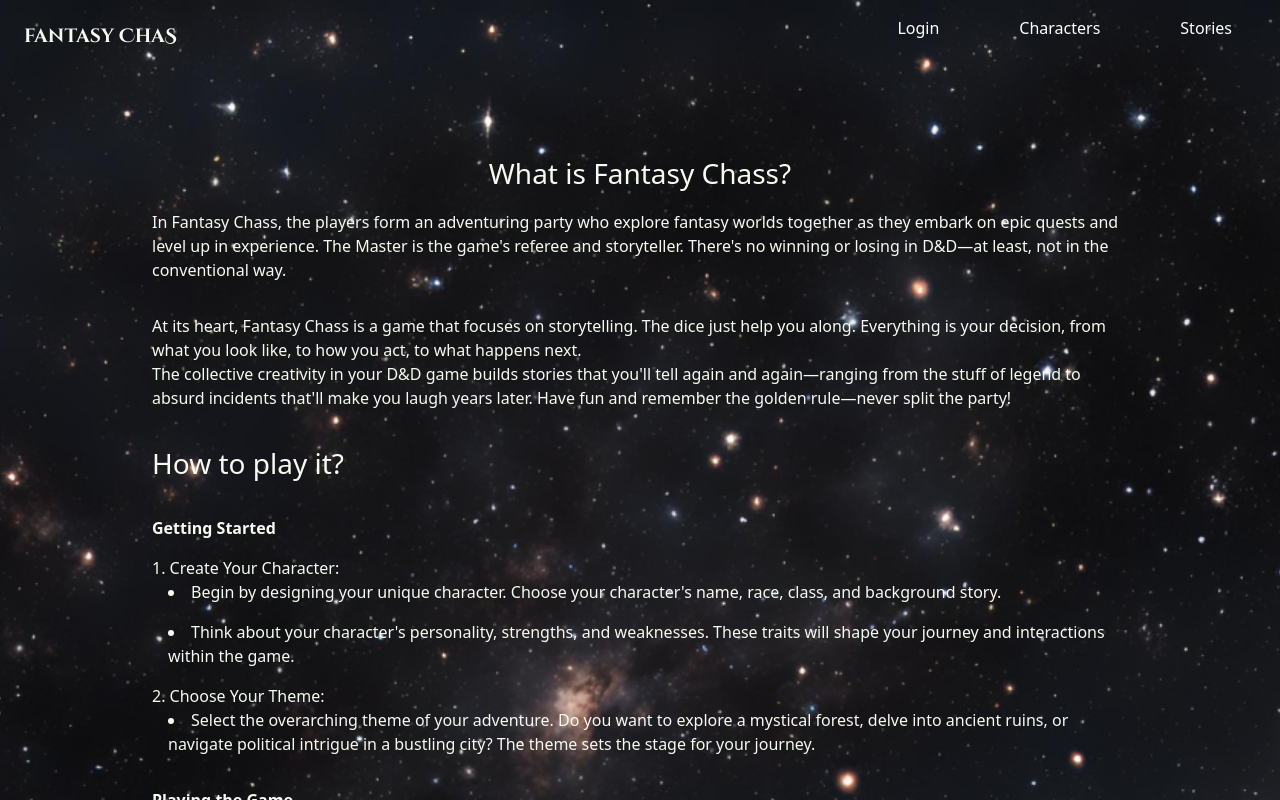
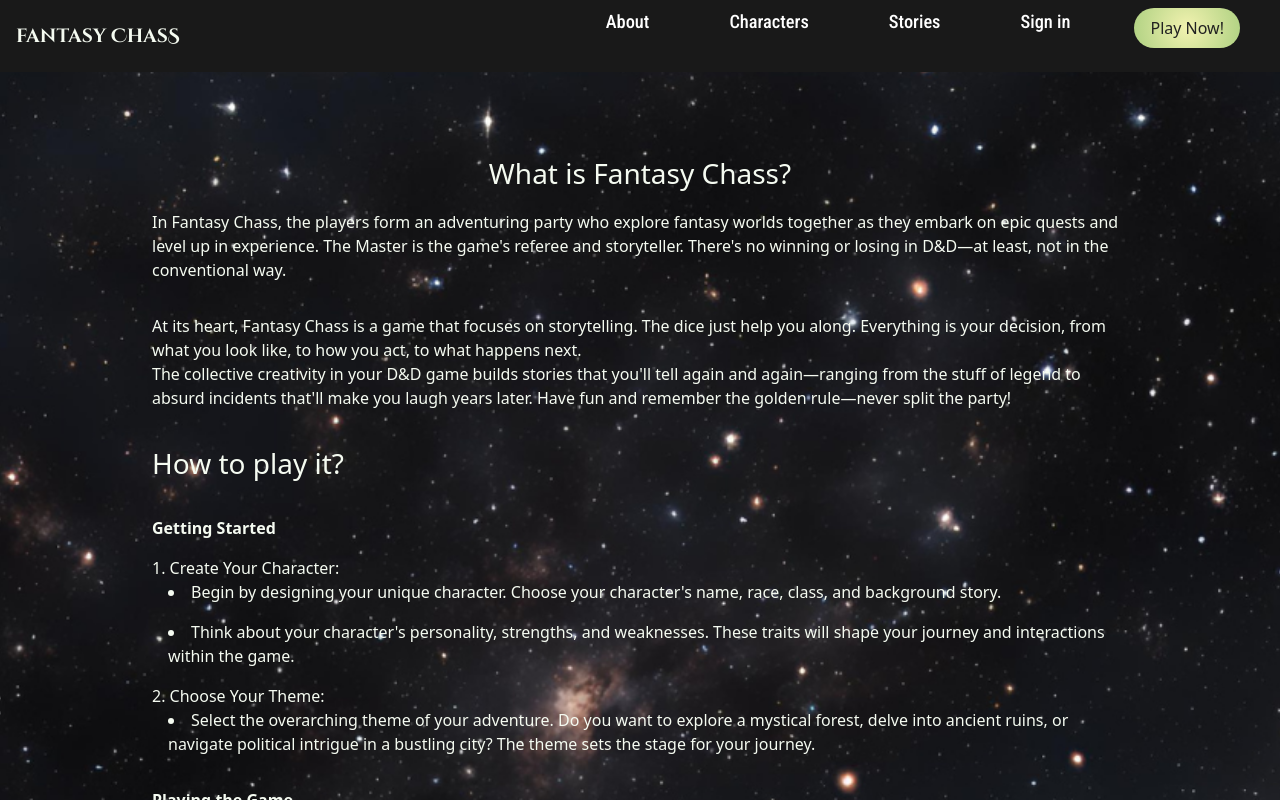
Before and after one commit to f-eighty7/ChasChallenger, a React (Vite) app: page /about in a window 1280 px wide. Shown: the top 800 px of the page. Built offline with nearby package versions, Linux system fonts and the light colour scheme.

Commit message:
nav to desktop

```diff
--- a/src/components/ButtonOne.jsx
+++ b/src/components/ButtonOne.jsx
@@ -1,24 +1,25 @@
-import React, { useState } from "react";
+import React from "react";
 
 function ButtonOne({ buttonText, bgColor, hoverBgColor, textColor, buttonType, paddingClass, marginClass }) {
-    const background = bgColor || "bg-gradient-to-r from-lime-200 via-lime-400 to-lime-500";
-    const hoverBackground = hoverBgColor || "hover:bg-gradient-to-b";
+    // Define as classes padrão
+    const background = bgColor || "bg-radial-gradient from-custom-yellow to-custom-green";
+    const hoverBackground = hoverBgColor || "hover:bg-radial-gradient";
     const text = textColor || "text-gray-900";
     const buttonTxt = buttonText || 'add buttonText';
     const type = buttonType || 'button';
+    const padding = paddingClass || 'px-4 py-2';
+    const margin = marginClass || 'm-2';
 
     return (
-        <div>
+        <div className={margin}>
             <button
-            type={type}
-            className={`_story-button_plvvd_35`}
+                type={type}
+                className={`${background} ${hoverBackground} ${text} ${padding} border-0 transition-all duration-300 ease-in-out transform rounded-full hover:scale-105 hover:shadow-lg hover:brightness-125 active:brightness-100`}
             >
                 {buttonTxt}
             </button>
-
         </div>
-    )
+    );
 }
 
-
 export default ButtonOne;
--- a/src/components/Navbar.jsx
+++ b/src/components/Navbar.jsx
@@ -3,67 +3,78 @@ import axios from 'axios';
 import React, { useState } from 'react';
 import { Link, NavLink } from 'react-router-dom';
 import style from "./Navbar.module.css";
+import ButtonOne from './ButtonOne';
+import { Button } from '@material-tailwind/react';
 
 function Navbar() {
 	const [menuOpen, setMenuOpen] = useState(false);
 	const [activeItem, setActiveItem] = useState(null);
 
     const handleItemClicked = (item) => {
+
+        if (item === activeItem) {
+            return;
+        }
 		setActiveItem(item === activeItem ? null : item);
-        setMenuOpen(false)
-    }
-    // const classNameFunction = ({ isActive }) => (isActive ? "active_link" : "");
-
+		setMenuOpen(false);
+	};
 	return (
-        <nav
-        className='bg-zinc-800/70 p-2'>
-                    <Link to={'/'}
-                    className={style.title}>fantasy ChaS</Link>
+		<nav>
+			<Link
+				to={"/"}
+				className={style.title}>
+				fantasy ChasS
+			</Link>
 			<div
 				className={style.menu}
 				onClick={() => {
-                    setMenuOpen(!menuOpen)
-                }}
-                >
+					setMenuOpen(!menuOpen);
+				}}>
 				<span></span>
 				<span></span>
 				<span></span>
 			</div>
-            <ul
-            className={` ${menuOpen ? style.open : ''}`}
-           >
-                {/* <li>
-                    <NavLink
-                        to={'/welcome'}
-                        onClick={() => handleItemClicked('welcome')}
-                        className={`${activeItem === 'welcome' ? style['active'] : ''}`}>Welcome</NavLink>
-                </li> */}
+			<ul className={` ${menuOpen ? style.open : ""}`}>
 				<li>
 					<NavLink
-
-                        to={'/login'}
-                        onClick={() => handleItemClicked('login')}
-                        className={`${activeItem === 'login' ? style['active'] : ''}`}>Login</NavLink>
+						to={"/about"}
+						onClick={() => handleItemClicked("about")}
+						className={`${activeItem === "about" ? style["active"] : ""}`}>
+						About
+					</NavLink>
 				</li>
 				<li>
 					<NavLink
-                        to={'/characters'}
-                        onClick={() => handleItemClicked('characters')}
-                        className={`${activeItem === 'characters' ? style['active'] : ''}`}>Characters</NavLink>
-
+						to={"/characters"}
+						onClick={() => handleItemClicked("characters")}
+						className={`${activeItem === "characters" ? style["active"] : ""}`}>
+						Characters
+					</NavLink>
 				</li>
 				<li>
 					<NavLink
-                        to={'/stories'}
-                        onClick={() => handleItemClicked('stories')}
-                        className={`${activeItem === 'stories' ? style['active'] : ''}`}>Stories</NavLink>
-
+						to={"/stories"}
+						onClick={() => handleItemClicked("stories")}
+						className={`${activeItem === "stories" ? style["active"] : ""}`}>
+						Stories
+					</NavLink>
+				</li>
+				<li>
+					<NavLink
+						to={"/login"}
+						onClick={() => handleItemClicked("login")}
+						className={`${activeItem === "login" ? style["active"] : ""}`}>
+						Sign in
+                    </NavLink>
+                </li>
+                <li>
+                    <ButtonOne buttonText={'Play Now!'}/>
                 </li>
 
 
 			</ul>
 		</nav>
-    )
+	);
 }
 
 
--- a/src/components/Navbar.module.css
+++ b/src/components/Navbar.module.css
@@ -1,8 +1,11 @@
 @import url('https://fonts.googleapis.com/css2?family=Cinzel+Decorative:wght@400;700;900&display=swap');
+@import url('https://fonts.googleapis.com/css2?family=Roboto+Condensed:ital,wght@0,100..900;1,100..900&display=swap');
+
+.active {
+    border-bottom: #A5C177 solid .2rem;
+    color: #A5C177;
 
 
-.active {
-    background-color: #BFBBBB;
 }
 
 nav {
@@ -10,11 +13,13 @@ nav {
     align-items: center;
     position: sticky;
     top: 0;
-    height: 100%;
+    height: fit-content;
     z-index: 10;
     width: 100vw;
     justify-content: space-between;
-    padding: 0 3rem;
+    /* padding: 0 3rem; */
+    background-color: #191919;
+
 
 }
 
@@ -24,7 +29,6 @@ nav .title {
     margin: 0 1rem;
     text-decoration: none;
     font-weight: bold;
-    height: 100%;
 
 }
 
@@ -37,11 +41,9 @@ nav ul {
 }
 
 nav ul li {
-
     list-style: none;
-    height: 100%;
     position: relative;
-    z-index: 1000;
+    font-weight: 500;
 
 }
 
@@ -54,12 +56,13 @@ nav ul li a {
     height: 100%;
     width: 100%;
     text-align: center;
+    font-family: "Roboto Condensed", sans-serif;
+    font-size: 1.15rem;
 
 }
 
 nav ul li a:not(.active,.title):hover {
-    background: radial-gradient(#F5FBF1, #A5B735);
-    color: black;
+    color: #A5C177;
 
 
 }
--- a/tailwind.config.js
+++ b/tailwind.config.js
@@ -6,13 +6,18 @@ module.exports = withMT({
     theme: {
         extend: {
             backgroundImage: {
-				"radial-gradient": "radial-gradient(circle, #F2F2B0 40%, #AFD182 70%)",
+                'radial-gradient': 'radial-gradient(circle, var(--tw-gradient-stops))',
             },
             colors: {
                 lime: {
-					...colors.lime,
                     200: "#F2F2B0",
                     900: "#AFD182",
+                },
+                custom: {
+                    yellow: "#F2F2B0",
+                    green: "#AFD182",
+                    border: "#cccccc",
+                    black: "#000000",
                 },
             },
         },
```
Lines whose indentation alone changed are shown as unchanged.
